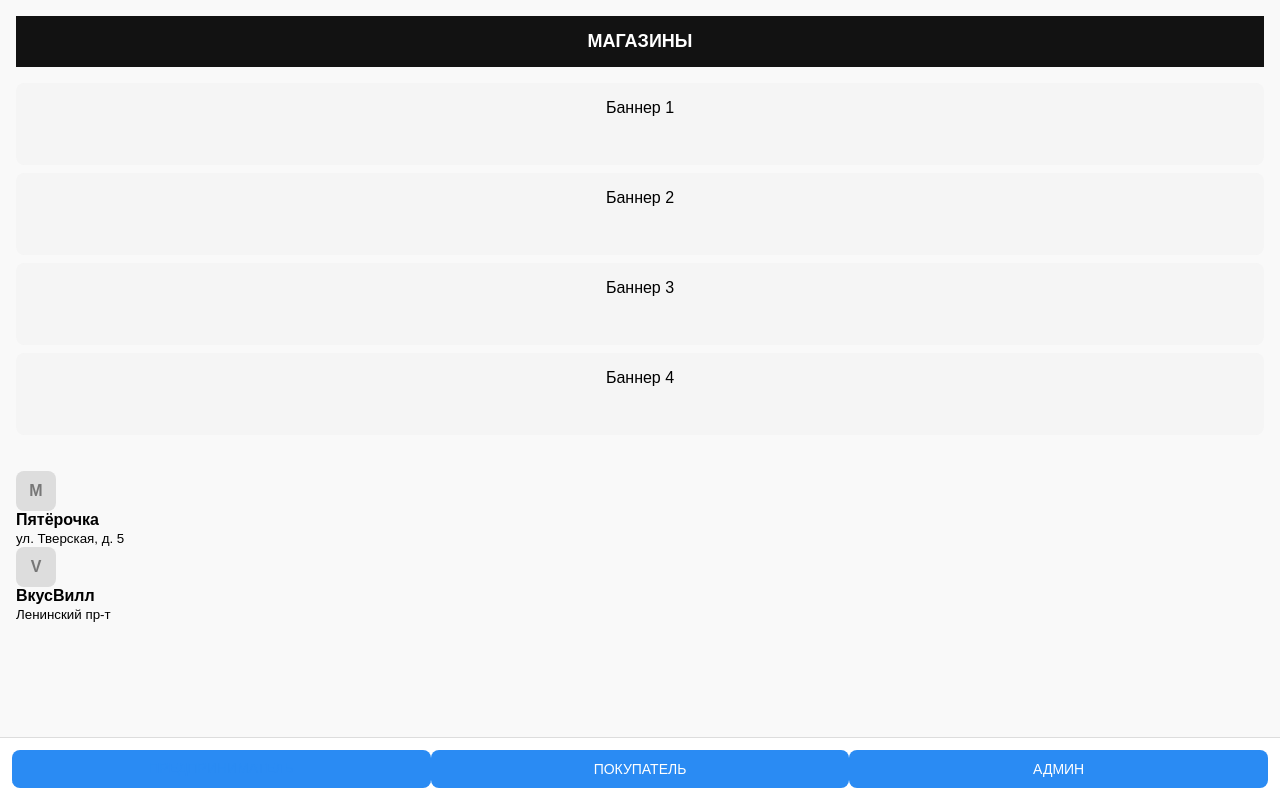
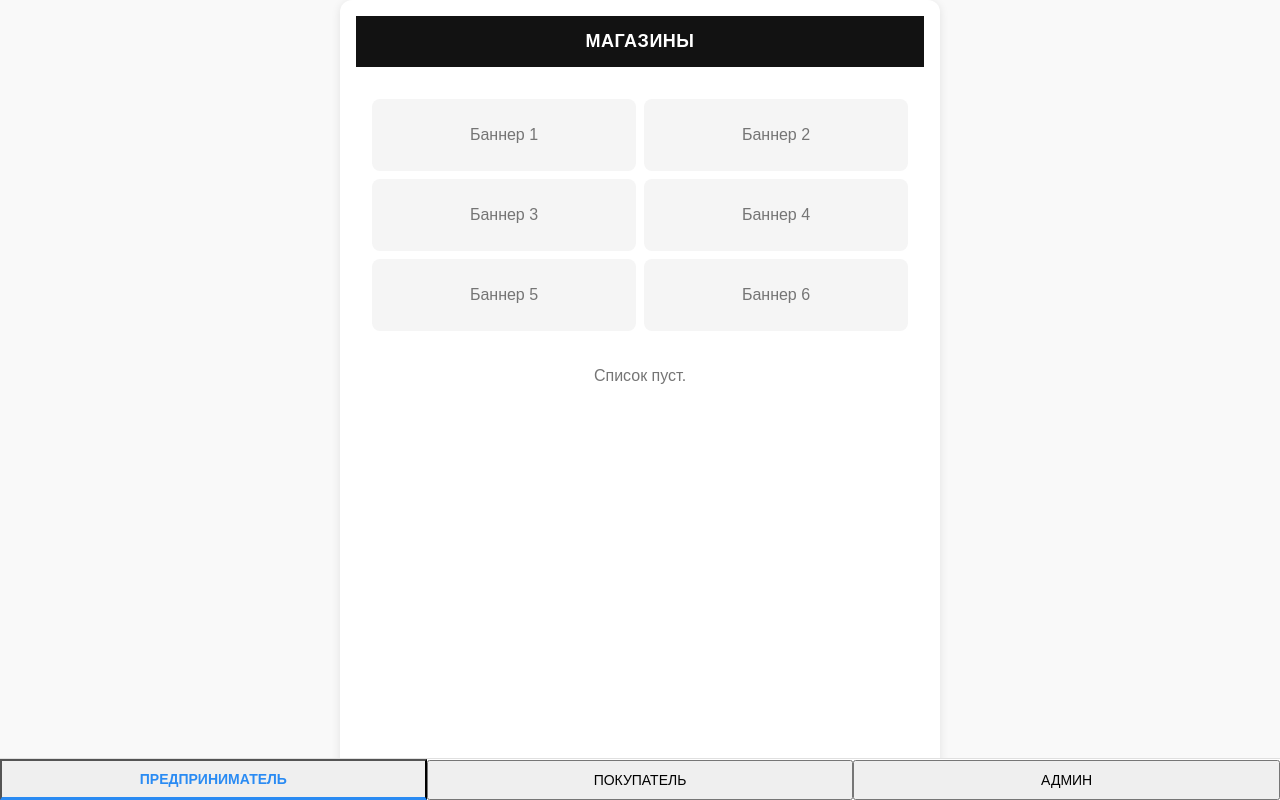
Before and after one commit to DMW99999/my-shop-app, a plain HTML site: page index.html in a window 1280 px wide. Drawn offline with Linux system fonts and the light colour scheme.

Commit message:
index.html

```diff
--- a/index.html
+++ b/index.html
@@ -4,44 +4,161 @@
     <meta charset="UTF-8">
     <title>Магазины</title>
     <style>
-        :root { --accent:#2A8BF3; --gray:#757575; }
-        body{margin:0;padding:0;font-family:Arial,sans-serif;background:#f9f9f9;}
-        .screen{display:none;height:calc(100vh - 60px);overflow-y:auto;padding:16px;}
-        .active{display:flex !important; flex-direction:column;}
-        header{background:#121212;color:white;padding:15px;text-align:center;position:sticky;top:0;z-index:10;}
-        h1{margin:0;font-size:18px;}
-        footer{position:fixed;bottom:0;left:0;right:0;background:white;border-top:1px solid #ddd;display:flex;justify-content:space-around;padding:12px;}
-        .nav-btn{flex:1;padding:10px;text-align:center;cursor:pointer;text-transform:uppercase;font-size:14px;}
-        .nav-active{border-bottom:2px solid var(--accent); color:var(--accent);}
-        .ad-grid{display:grid;gap:8px;padding:16px 0;}
-        .ad-block{background:#f5f5f5;padding:16px;border-radius:8px;text-align:center;min-height:50px;}
-        .shop-item{padding:15px; border-bottom:1px solid #eee; display:flex; align-items:center;}
-        .logo{width:40px;height:40px;background:#ddd;border-radius:8px;margin-right:12px;display:flex;align-items:center;justify-content:center;color:#777;font-weight:bold;}
-        .form-wrap{max-width:400px;margin:40px auto;background:white;padding:25px;border-radius:12px;box-shadow:0 2px 10px rgba(0,0,0,0.1);}
-        input, textarea{width:100%;padding:12px;margin-bottom:15px;border:1px solid #ddd;border-radius:8px;box-sizing:border-box;}
-        button{width:100%;padding:14px;background:#2A8BF3;color:white;border:none;border-radius:8px;cursor:pointer;font-size:16px;}
+        :root {
+            --accent-blue: #2A8BF3;
+            --border-gray: #E0E0E0;
+            --bg-light: #F5F5F5;
+        }
+
+        /* --- Глобальные стили --- */
+        body {
+            font-family: Arial, sans-serif;
+            background-color: #f9f9f9;
+            margin: 0; padding: 0;
+            height: 100vh; display: flex; flex-direction: column;
+        }
+        .container {
+            max-width: 600px; width: 100%; margin: auto;
+            background: white; border-radius: 12px; box-shadow: 0 2px 10px rgba(0,0,0,0.1);
+            overflow: hidden; display: flex; flex-direction: column; height: 100vh;
+        }
+        header { text-align:center; padding:15px 0; background:#121212; color:white; position:sticky; top:0; z-index:10; }
+        h1 { margin:0; font-size:18px; letter-spacing:0.5px; }
+
+        .content {
+            flex-grow:1;
+            overflow-y:auto;
+            padding:16px;
+            padding-bottom: 80px; /* Отступ под футер */
+         }
+
+        /* Баннеры */
+        .ad-grid { display:grid; gap:8px; padding:16px 0; margin-bottom:20px; grid-template-columns: repeat(2, 1fr); }
+        .ad-block { background:#f5f5f5; padding:16px; border-radius:8px; text-align:center; color:#757575; min-height:40px; display:flex; align-items:center; justify-content:center; }
+
+        /* Список магазинов */
+        .shop-item { padding:15px; border-bottom:1px solid #eee; display:flex; align-items:center; }
+        .logo-box { width:40px;height:40px;background:#ddd;border-radius:8px;margin-right:12px;display:flex;align-items:center;justify-content:center;color:#777;font-weight:bold;}
+        .shop-name { font-weight: bold; font-size:16px; color:#212121; display:block; }
+        .shop-address { font-size:13px; color:#757575; word-break:break-word; }
+
+        /* Нижняя навигация */
+        footer.nav-bar {
+            position:fixed; bottom:0; left:0; right:0; background:white; border-top:1px solid #E0E0E0;
+            display:flex; justify-content:space-around; align-items:center; z-index:10;
+         }
+        .nav-btn { flex:1; text-align:center; cursor:pointer; font-size:14px; text-transform:uppercase; padding:10px; }
+        .active-nav { border-bottom:3px solid var(--accent-blue); color:var(--accent-blue); font-weight:bold; }
+
+        /* Формы */
+        label { display:block; margin-bottom:8px; color:#212121; font-weight:bold; }
+        input, textarea { width:100%; padding:12px; margin-bottom:15px; border:1px solid #ddd; border-radius:8px; box-sizing:border-box; font-size:16px; }
+        button.action { width:100%; padding:14px; background-color:#2A8BF3; color:white; border:none; border-radius:8px; cursor:pointer; font-size:16px; transition:opacity 0.2s; }
+        button:hover { opacity:0.9; }
+
+        /* Скрытие экранов */
+        .screen { display: none; height: calc(100vh - 56px); overflow-y:auto; padding:16px; }
+        .active { display: flex !important; flex-direction: column; }
     </style>
 </head>
 <body>
-    <!-- ЭКРАН №1 -->
-    <div id="home" class="screen active">
+
+<div class="container">
+
+    <!-- ЭКРАН №1: Главная страница -->
+    <div id="screen-home" class="screen active">
         <header><h1>МАГАЗИНЫ</h1></header>
-        <div style="flex-grow:1; padding-bottom: 80px;">
+
+        <div class="content">
+            <!-- Рекламная сетка -->
             <div class="ad-grid">
-                <div class="ad-block">Баннер 1</div><div class="ad-block">Баннер 2</div>
-                <div class="ad-block">Баннер 3</div><div class="ad-block">Баннер 4</div>
+                <div class="ad-block">Баннер 1</div>
+                <div class="ad-block">Баннер 2</div>
+                <div class="ad-block">Баннер 3</div>
+                <div class="ad-block">Баннер 4</div>
+                <div class="ad-block">Баннер 5</div>
+                <div class="ad-block">Баннер 6</div>
             </div>
-            <div style="margin-top:20px;">
-                <div class="shop-list-item"><div class="logo">M</div><div><strong>Пятёрочка</strong><br><small>ул. Тверская, д. 5</small></div></div>
-                <div class="shop-list-item"><div class="logo">V</div><div><strong>ВкусВилл</strong><br><small>Ленинский пр-т</small></div></div>
+
+            <!-- Список магазинов -->
+            <div style="margin-top: 20px;" id="shops-list">
+                <p style='text-align:center;color:#757575;'>Список пуст.</p>
             </div>
         </div>
-        <footer>
-            <button class="nav-btn nav-active" onclick="show('register')">Предприниматель</button>
-            <button class="nav-btn" onclick="alert('Режим покупателя')">Покупатель</button>
-            <button class="nav-btn" onclick="alert('Админка')">Админ</button>
+
+        <!-- Навигация внизу -->
+        <footer class="nav-bar">
+            <button class="nav-btn active-nav" onclick="showScreen('register')">Предприниматель</button>
+            <button class="nav-btn" onclick="alert('Режим покупателя активен')">Покупатель</button>
+            <button class="nav-btn" onclick="alert('Раздел админа')">Админ</button>
         </footer>
     </div>
 
     <!-- ЭКРАН РЕГИСТРАЦИИ (№3) -->
-    <div id="register" class="screen
+    <div id="screen-register" class="screen">
+        <header>
+            <button class="back-btn" onclick="showScreen('home')">&larr;</button>
+            <h1>Регистрация владельца</h1>
+        </header>
+        <div class="content">
+            <form onsubmit="event.preventDefault(); alert('Форма отправлена в бэкенд'); showScreen('edit', 'Новый Магазин');">
+                <label>Логин:</label>
+                <input type="text" name="login" placeholder="Например, ivan_shop" required>
+
+                <label>Пароль:</label>
+                <input type="password" name="pass" placeholder="Ваш пароль" required>
+
+                <button type="submit">Зарегистрироваться</button>
+            </form>
+        </div>
+    </div>
+
+    <!-- ЭКРАН РЕДАКТИРОВАНИЯ КАРТОЧКИ (№4/№5) -->
+    <div id="screen-edit" class="screen">
+        <header>
+            <button class="back-btn" onclick="showScreen('home')">&larr;</button>
+            <h1>Редактирование магазина</h1>
+        </header>
+        <div class="content">
+            <form onsubmit="event.preventDefault(); alert('Данные сохранены в БД'); showScreen('home');">
+                <label>Название:</label>
+                <input type="text" id="inp-name" value="" required>
+
+                <label>Адрес:</label>
+                <input type="text" id="inp-address" value="" required>
+
+                <label>Описание / Услуги:</label>
+                <textarea id="inp-desc" rows="4"></textarea>
+
+                <label>Соцсети:</label>
+                <input type="text" id="inp-social" placeholder="@instagram, t.me/channel">
+
+                <button type="submit">Сохранить изменения</button>
+            </form>
+        </div>
+    </div>
+
+</div>
+
+<!-- СКРИПТ ПЕРЕКЛЮЧЕНИЯ ЭКРАНОВ -->
+<script>
+function showScreen(id, dataObj){
+    // Скрываем все экраны
+    document.querySelectorAll('.screen').forEach(el => el.classList.remove('active'));
+
+    // Показываем нужный
+    const target = document.getElementById('screen-' + id);
+    if(target){
+        target.classList.add('active');
+
+        // Если передали данные объекта (для редактирования), заполняем поля
+        if(dataObj && typeof dataObj === 'object'){
+             document.getElementById('inp-name').value = dataObj.name || "";
+             document.getElementById('inp-address').value = dataObj.address || "";
+             document.getElementById('inp-desc').value = dataObj.description || "";
+             document.getElementById('inp-social').value = dataObj.social_links || "";
+        }
+    }
+
+    // Управление кнопками в футере
+    document
```
